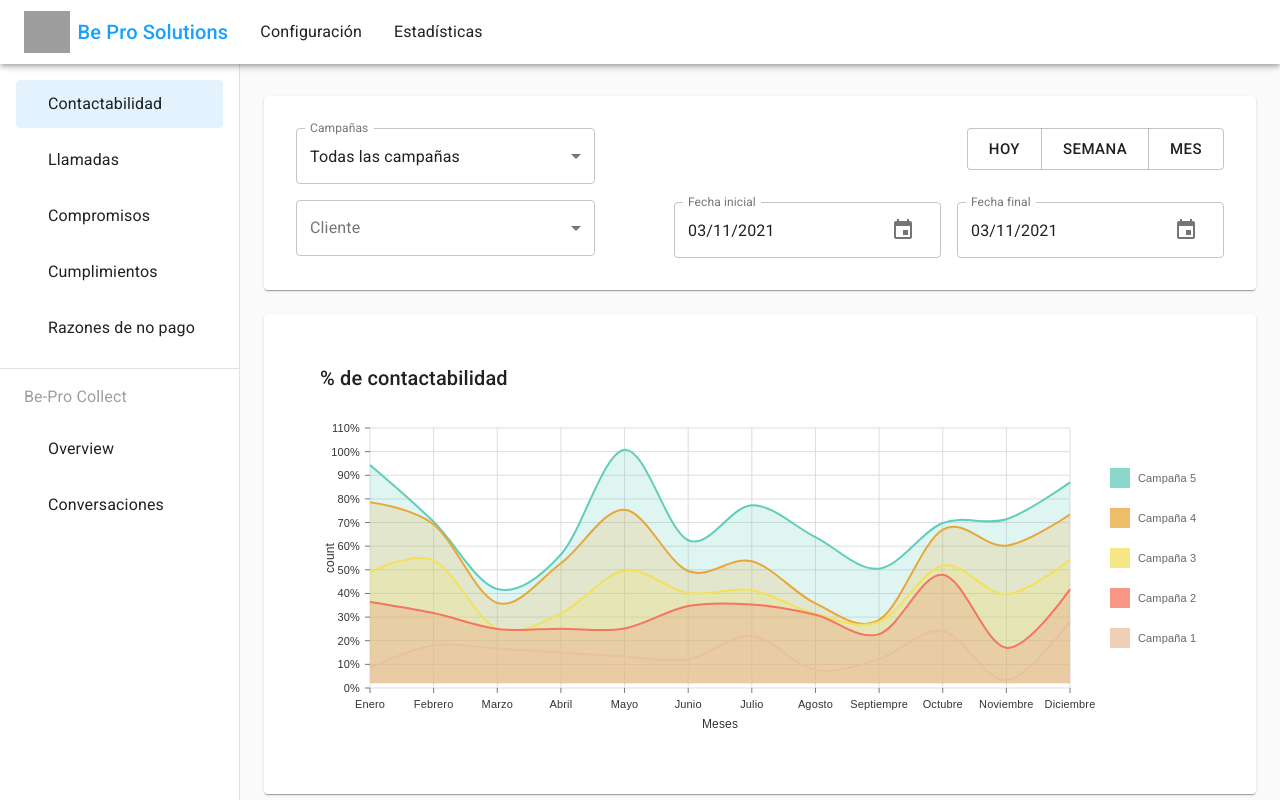
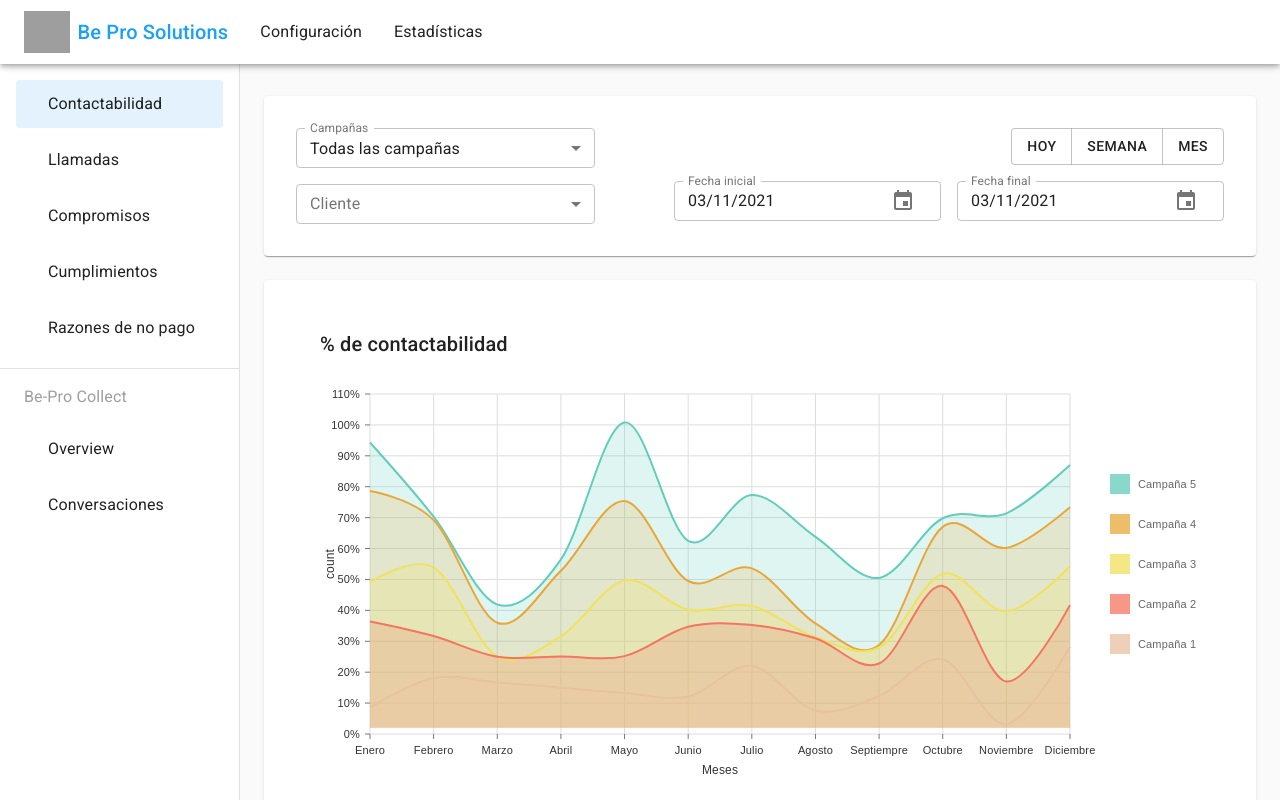
Before and after one commit to federico7marroquin/demoCobranzas, a React (Create React App) app: page /#/statistics/contactability in a window 1280 px wide. Built offline with nearby package versions, Linux system fonts and the light colour scheme; grey boxes are pictures that could not be loaded.

Commit message:
Mejoras en filtros

```diff
--- a/src/components/Filters/DatePickers.jsx
+++ b/src/components/Filters/DatePickers.jsx
@@ -22,7 +22,7 @@ export default function MaterialUIPickers() {
                         <KeyboardDatePicker
                             disableToolbar
                             inputVariant="outlined"
-                            // size="small"
+                            size="small"
                             variant="inline"
                             format="MM/dd/yyyy"
                             id="date-picker-inline"
@@ -38,7 +38,7 @@ export default function MaterialUIPickers() {
                         <KeyboardDatePicker
                             disableToolbar
                             variant="inline"
-                            // size="small"
+                            size="small"
                             inputVariant="outlined"
                             format="MM/dd/yyyy"
                             id="date-picker-inline2"
--- a/src/components/Filters/StatisticsFilter.jsx
+++ b/src/components/Filters/StatisticsFilter.jsx
@@ -104,7 +104,7 @@ const StatisticsFilter = () => {
                             label="Campañas"
                             select
                             variant="outlined"
-                            // size="small"
+                            size="small"
 
                             value={client}
                             onChange={handleChange}
@@ -118,7 +118,7 @@ const StatisticsFilter = () => {
                     </Grid>
                     <Grid item className={classes.select} >
 
-                        <FormControl variant="outlined" className={classes.select}>
+                        <FormControl size="small" variant="outlined" className={classes.select}>
                             <InputLabel htmlFor="outlined-client-simple">Cliente</InputLabel>
                             <Select
                                 value={clientType}
@@ -126,7 +126,6 @@ const StatisticsFilter = () => {
                                 label="Cliente"
                                 multiple
                                 multiline
-                                // size="small"
                                 inputProps={{
                                     name: 'cliente',
                                     id: 'outlined-client-simple',
@@ -146,11 +145,11 @@ const StatisticsFilter = () => {
                 <Grid
                     container
                     direction="column"
-                    spacing={4}
+                    spacing={2}
                     alignItems="flex-end"
                 >
                     <Grid item >
-                        <ButtonGroup size="large" aria-label="large outlined primary button group">
+                        <ButtonGroup  aria-label="large outlined primary button group">
                             <Button>Hoy</Button>
                             <Button>Semana</Button>
                             <Button>Mes</Button>
--- a/src/components/Navtab/Navtab.jsx
+++ b/src/components/Navtab/Navtab.jsx
@@ -43,7 +43,7 @@ const Navtab = () => {
         <img alt="logo" src={Logo} width="45.5" height="42" />
         <Typography variant="h6" className={classes.menuTitle} >Be Pro Solutions</Typography>
 
-        <Link to="/config" style={{ textDecoration: "none", color: "#000000DE" }}>
+        <Link to="/config/campaign/list" style={{ textDecoration: "none", color: "#000000DE" }}>
           <Button className={classes.menuButton}>
             <Typography >Configuración</Typography>
           </Button>
--- a/src/containers/statistics/ComplianceContainer.jsx
+++ b/src/containers/statistics/ComplianceContainer.jsx
@@ -16,7 +16,7 @@ const ComplianceContainer = () => {
         <Grid item xs={12}>
             <Paper className={classes.paper} >
                 <Box marginTop={2} marginLeft={3}>
-                     <Typography variant="h6">Cumplimientos de pago</Typography>
+                     <Typography variant="h6">% Cumplimientos de pago</Typography>
                 </Box>
                 <Box margin={3} className={classes.vhHeight}>
                     <ContactChart />
--- a/src/styles/containers/styles.js
+++ b/src/styles/containers/styles.js
@@ -30,7 +30,7 @@ export  const useStyles = makeStyles((theme) => ({
       height: 'auto',
     },
     vhHeight: {
-      height: '40vh'
+      height: '50vh'
     },
     vhMediumHeight: {
       height: '60vh'
```
